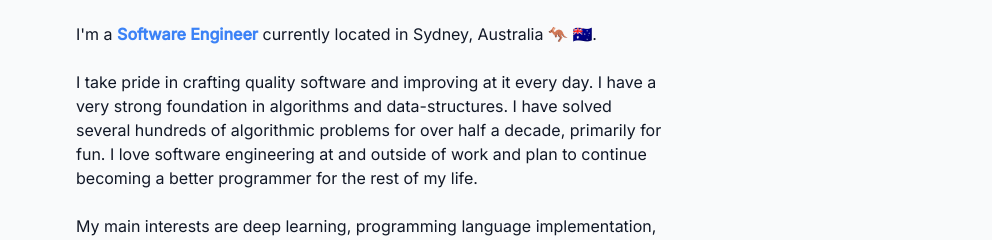
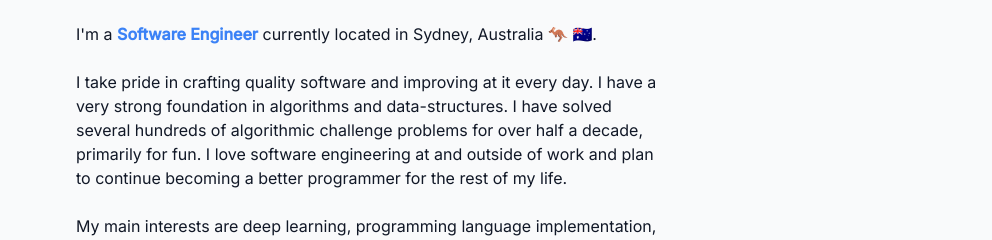
Before and after one commit to BlueBlazin/sanjeetdasharath.com, a Next.js app: page / in a window 1280 px wide. Shown: the part 254-494 px from the top of the page, without its empty margins (268-1260 px from the left). Built offline with nearby package versions, Linux system fonts and the light colour scheme.

Commit message:
fix typo

```diff
--- a/pages/index.jsx
+++ b/pages/index.jsx
@@ -49,9 +49,9 @@ export default function HomePage() {
           I take pride in crafting quality software and improving at it every
           day. I have a very strong foundation in algorithms and
           data-structures. I have solved several hundreds of algorithmic
-          problems for over half a decade, primarily for fun. I love software
-          engineering at and outside of work and plan to continue becoming a
-          better programmer for the rest of my life.
+          challenge problems for over half a decade, primarily for fun. I love
+          software engineering at and outside of work and plan to continue
+          becoming a better programmer for the rest of my life.
         </Paragraph>
 
         <Paragraph>
```
